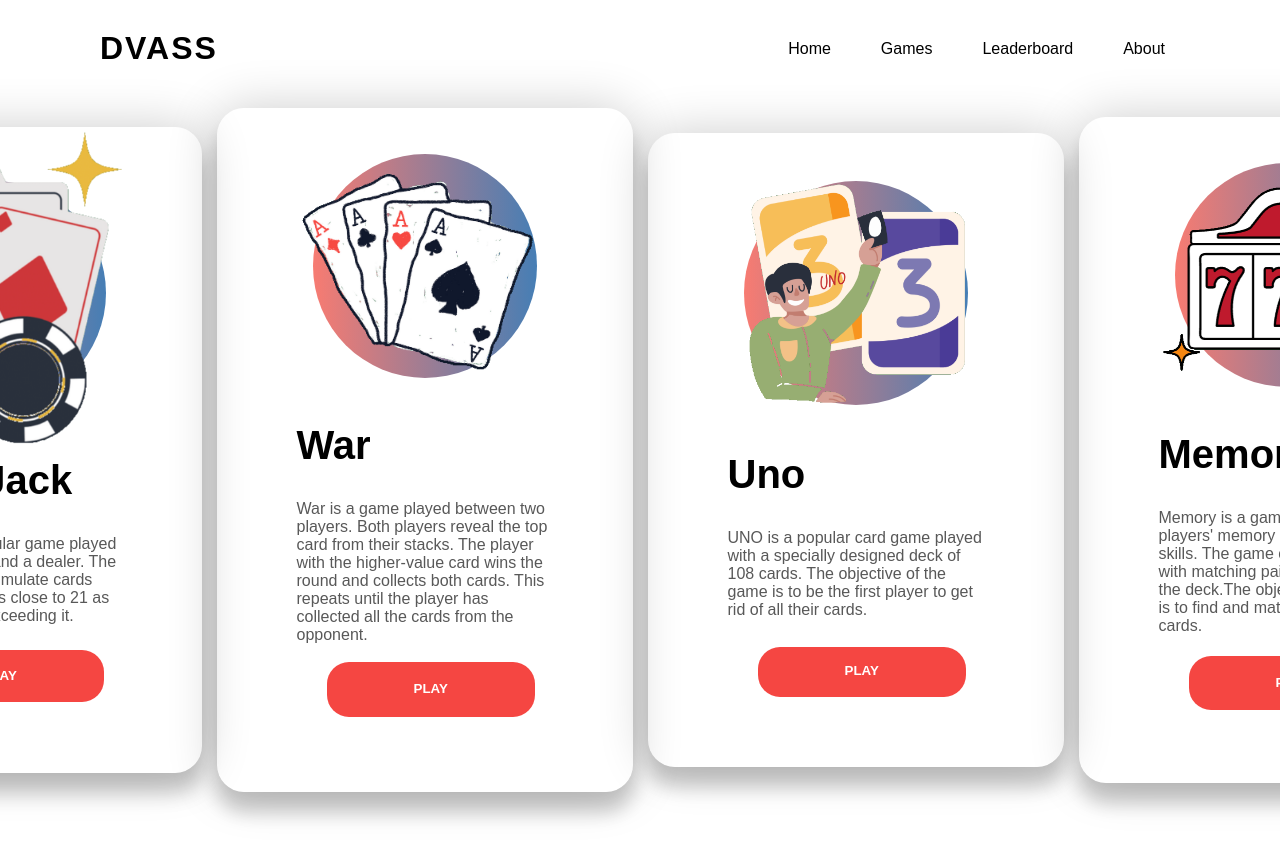
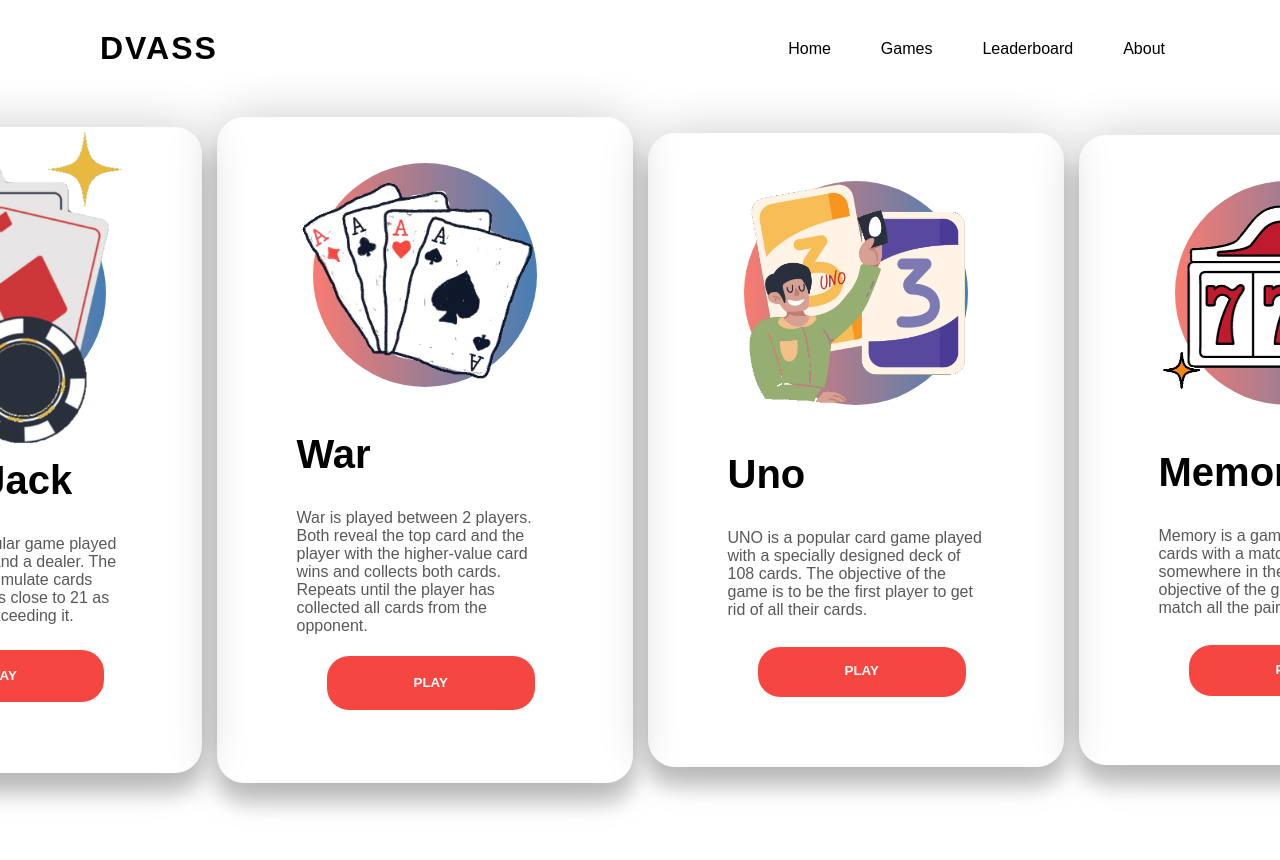
Before and after one commit to SRIHITAKOTT1213/DVASS, a Jekyll site: the page built from _pages/games.md, in a window 1280 px wide. Shown: the top 860 px of the page. Built offline with Jekyll 4.4.1, drawn with Linux system fonts in a browser that asks for light colours.

Commit message:
shorten the text so i dont have to do css

```diff
--- a/_pages/games.md
+++ b/_pages/games.md
@@ -38,7 +38,7 @@
                 </div>
                 <div class="info">
                     <h1 class="title">War</h1>
-                    <h3>War is a game played between two players. Both players reveal the top card from their stacks. The player with the higher-value card wins the round and collects both cards. This repeats until the player has collected all the cards from the opponent.</h3>
+                    <h3>War is played between 2 players. Both reveal the top card and the player with the higher-value card wins and collects both cards. Repeats until the player has collected all  cards from the opponent.</h3>
                     <br><br>
                     <div class="play">
                         <a href="{{ site.baseurl }}/war"><button>PLAY</button></a>
@@ -66,7 +66,7 @@
                 </div>
                 <div class="info">
                     <h1 class="title">Memory</h1>
-                    <h3>Memory is a game that challenges players' memory and concentration skills. The game consists of cards with matching pair somewhere in the deck.The objective of the game is to find and match all the pairs of cards.</h3>
+                    <h3>Memory is a game that consists of cards with a matching pair somewhere in the deck.The objective of the game is to find and match all the pairs of cards.</h3>
                     <br><br>
                     <div class="play">
                         <a href="{{ site.baseurl }}/memorygame"><button>PLAY</button></a>
```
